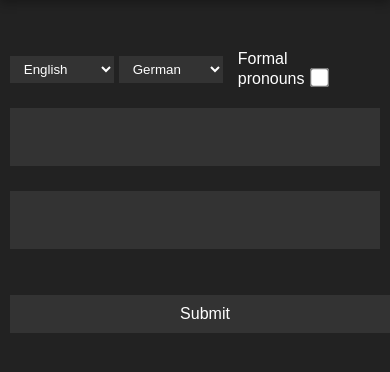
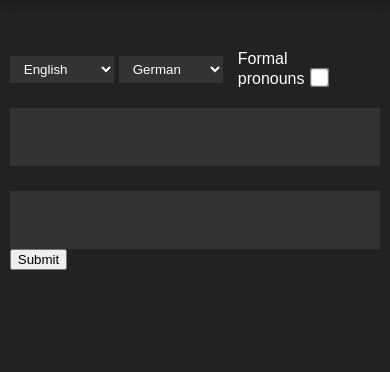
Before and after one commit to Audun97/flask-translator-gpt, a Flask app: page / in a window 390 px wide. Shown: the part 74-446 px from the top of the page. Run offline with Flask 3, Linux system fonts and the light colour scheme.

Commit message:
add functioning form submit button?

```diff
--- a/static/css/main.css
+++ b/static/css/main.css
@@ -83,11 +83,11 @@ footer {
   background-color: #222;
 }
 
-#mobile-submit {
+label[for="formal_pronouns"] br {
   display: none;
 }
 
-label[for="formal_pronouns"] br {
+#mobile-submit {
   display: none;
 }
 
@@ -124,20 +124,6 @@ label[for="formal_pronouns"] br {
     display: inline;
   }
 
-  /* Add a submit button for mobile devices */
-  form::after {
-    content: 'Submit';
-    display: block;
-    width: 100%;
-    padding: 10px;
-    text-align: center;
-    background-color: #333;
-    color: #fff;
-    cursor: pointer;
-    margin-top: 20px;
-    border: none;
-    transition: background-color 0.3s;
-  }
 
   form::after:hover {
     background-color: #444;
--- /dev/null
+++ b/static/js/submitButton.js
@@ -0,0 +1,4 @@
+document.getElementById('mobile-submit').addEventListener('click', function(event) {
+    event.preventDefault();
+    document.querySelector('form').submit();
+});
--- a/templates/index.html
+++ b/templates/index.html
@@ -36,11 +36,12 @@
             <textarea name="user_input" class="input-textarea" onkeydown="handleKeyDown(event)" placeholder="Press Ctrl + Enter to submit" autofocus>{{ user_input }}</textarea>
             <textarea name="user_output" id="user_output">{{ response }}</textarea>
         </div>
-        <input type="submit" value="Submit" id="mobile-submit" style="display: none;">
+        <input type="submit" value="Submit" id="mobile-submit">
         <footer></footer>
     </form>
     <script src="{{ url_for('static', filename='js/updateFormalPronounsVisibility.js') }}"></script>
     <script src="{{ url_for('static', filename='js/ctrlEnterFormSubmission.js') }}"></script>
     <script src="{{ url_for('static', filename='js/focusUserOutputFormSubmission.js') }}"></script>
+    <script src="{{ url_for('static', filename='js/submitButton.js') }}"></script>
 </body>
 </html>
```
